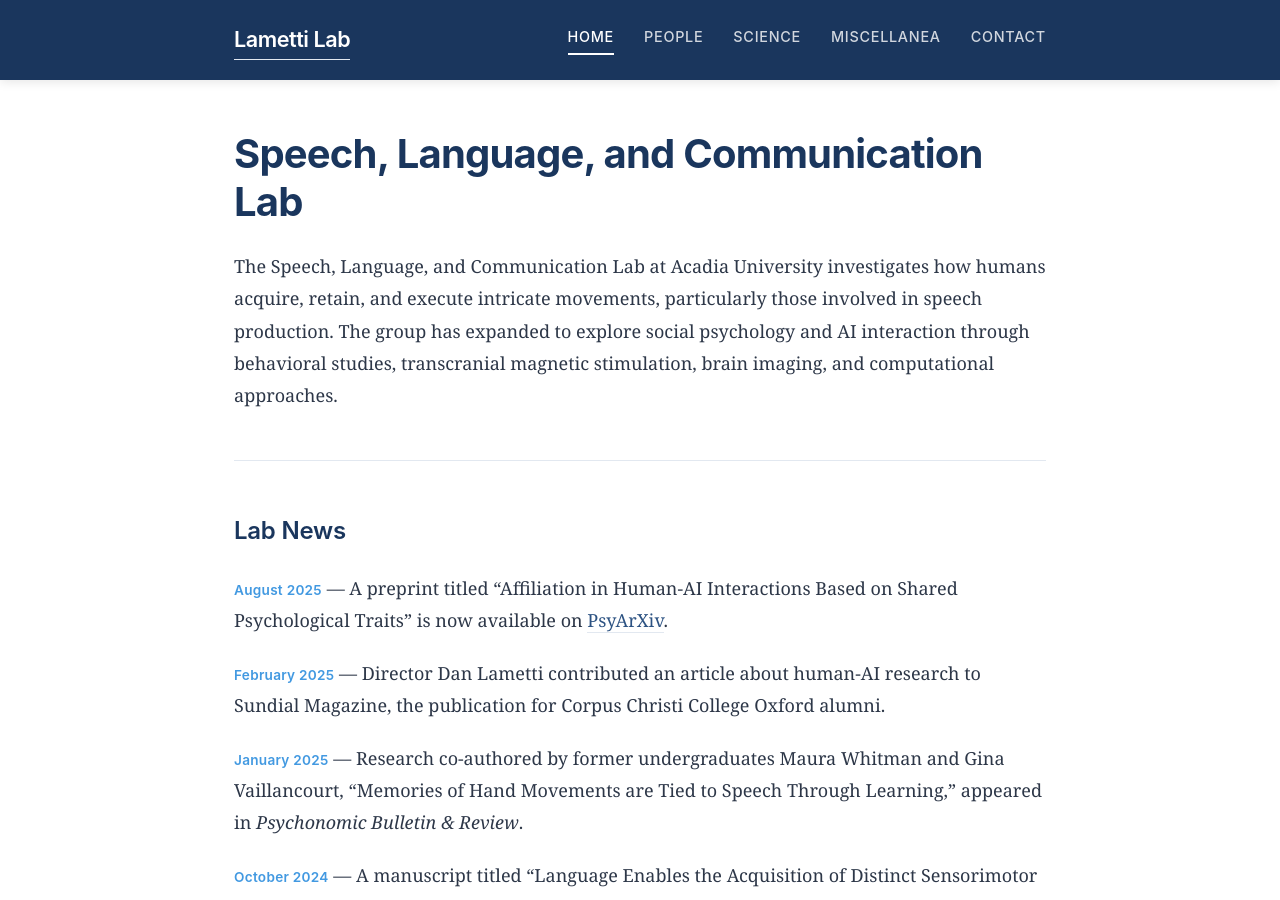
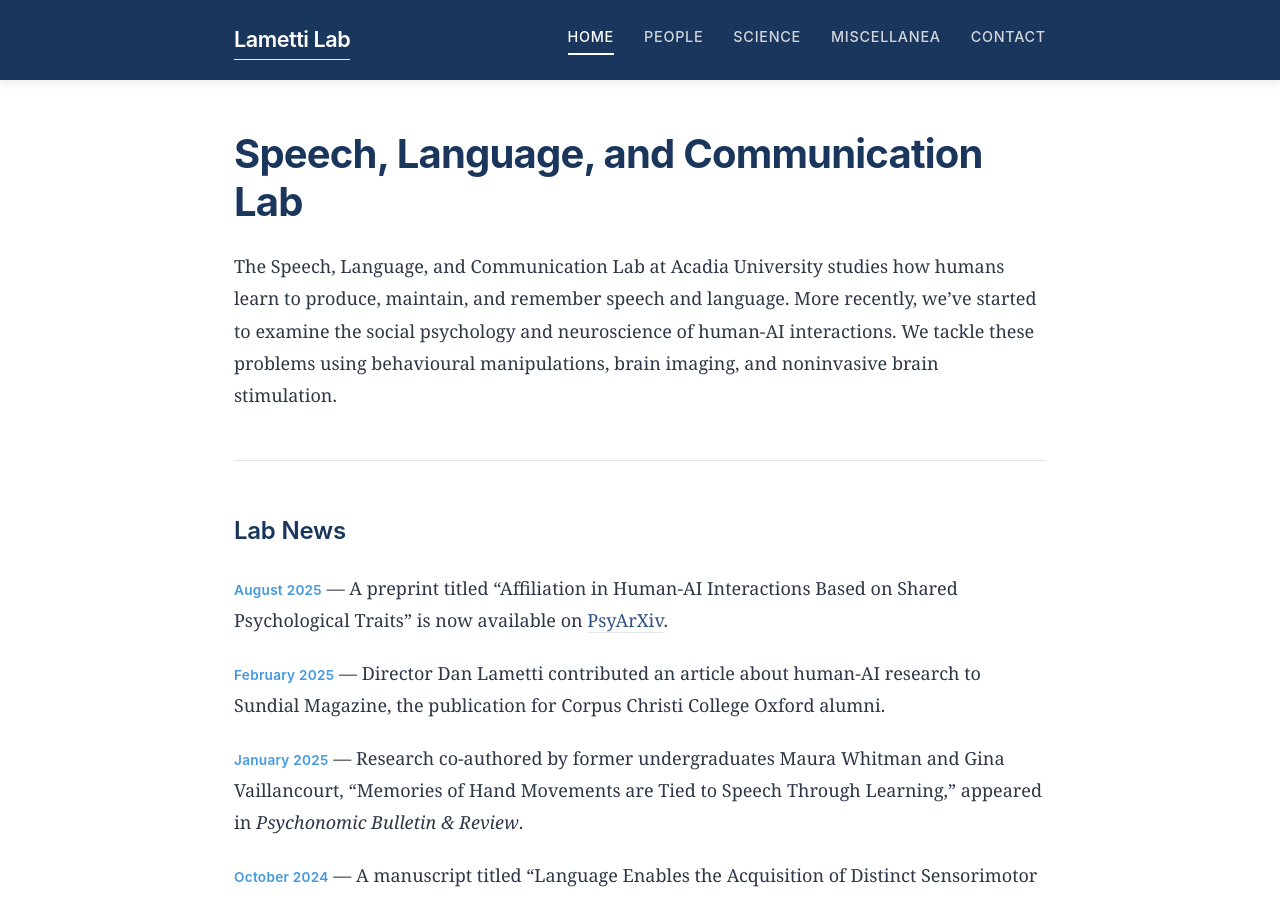
Before and after one commit to drlametti/lamettilab.github.io, a Jekyll site: the page built from index.md, in a window 1280 px wide and 900 px high. Built offline with Jekyll 4.4.1, drawn with Linux system fonts in a browser that asks for light colours.

Commit message:
Update lab description on homepage

```diff
--- a/index.md
+++ b/index.md
@@ -5,7 +5,7 @@ title: Home
 
 # Speech, Language, and Communication Lab
 
-The Speech, Language, and Communication Lab at Acadia University investigates how humans acquire, retain, and execute intricate movements, particularly those involved in speech production. The group has expanded to explore social psychology and AI interaction through behavioral studies, transcranial magnetic stimulation, brain imaging, and computational approaches.
+The Speech, Language, and Communication Lab at Acadia University studies how humans learn to produce, maintain, and remember speech and language. More recently, we've started to examine the social psychology and neuroscience of human-AI interactions. We tackle these problems using behavioural manipulations, brain imaging, and noninvasive brain stimulation.
 
 ---
 
```
